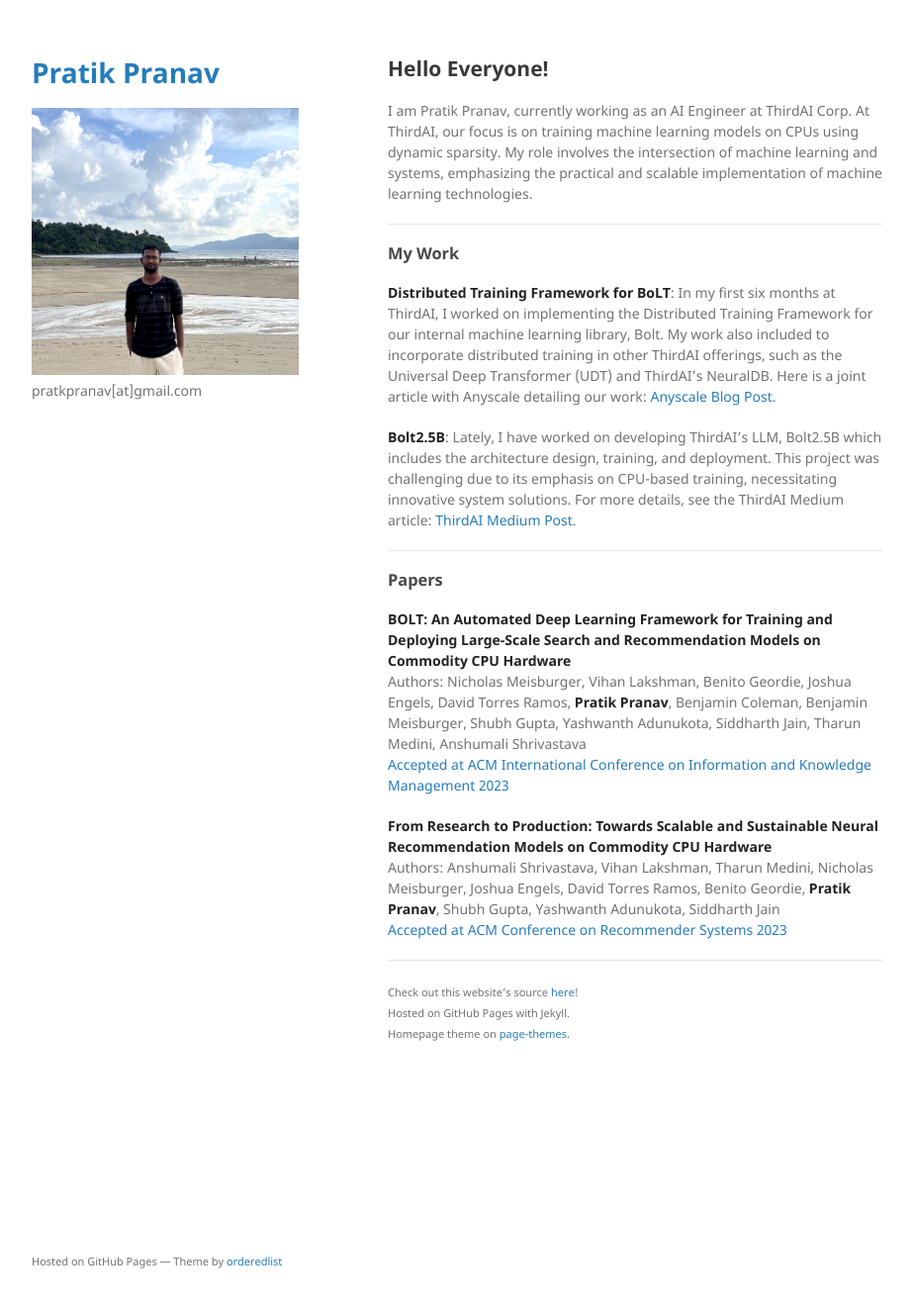
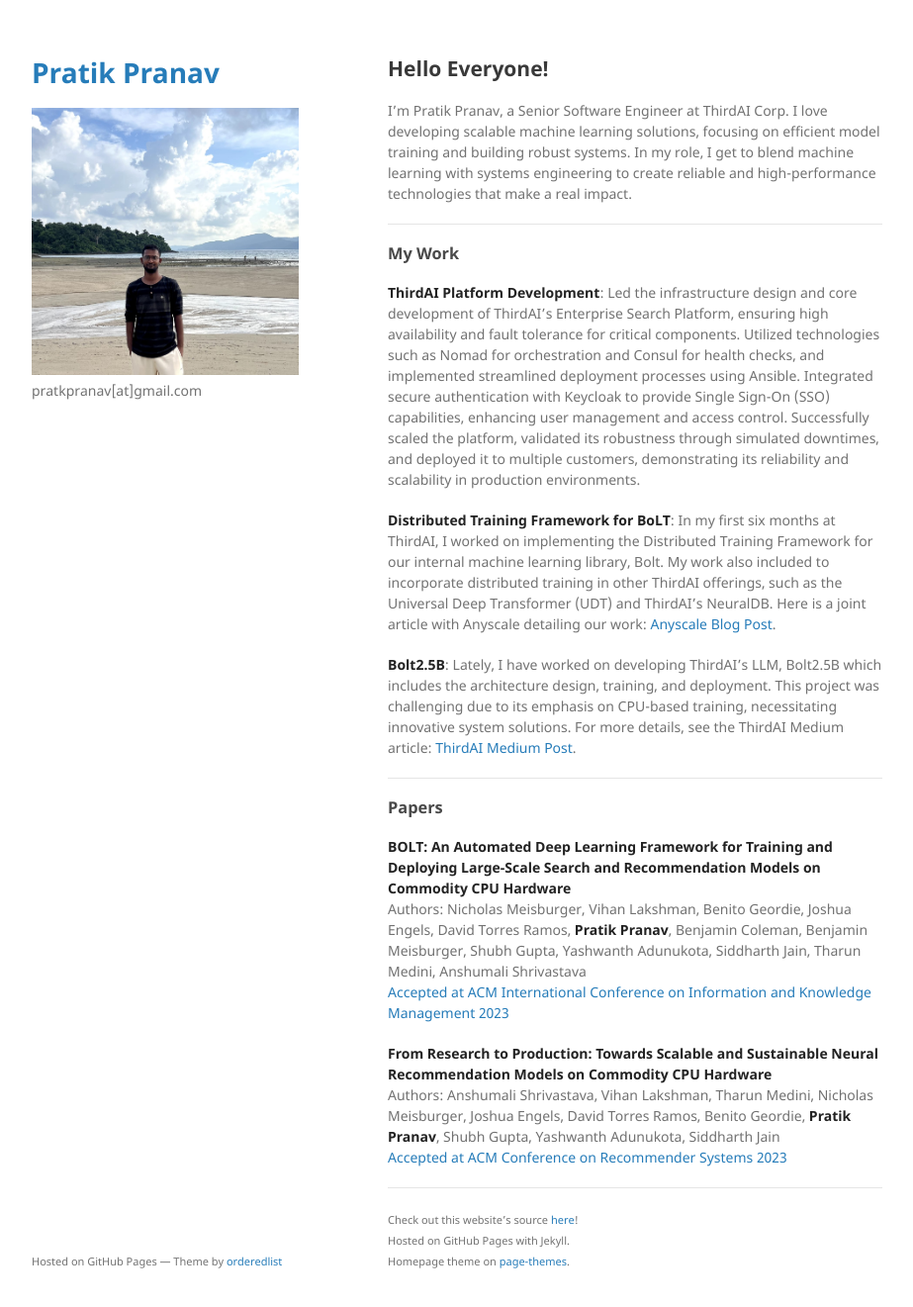
Before and after one commit to pratkpranav/pratkpranav.github.io, a Jekyll site: the page built from index.md, in a window 1280 px wide and 1354 px high. Shown: the top 1321 px of the window at 99% size, without its empty margins (178-1101 px from the left). Built offline with Jekyll 4.4.1, drawn with Linux system fonts in a browser that asks for light colours.

Commit message:
small change

```diff
--- a/index.md
+++ b/index.md
@@ -5,11 +5,13 @@ title: "Pratik Pranav"
 ---
 
 ## Hello Everyone!
-I am Pratik Pranav, currently working as an AI Engineer at ThirdAI Corp. At ThirdAI, our focus is on training machine learning models on CPUs using dynamic sparsity. My role involves the intersection of machine learning and systems, emphasizing the practical and scalable implementation of machine learning technologies.
+I’m Pratik Pranav, a Senior Software Engineer at ThirdAI Corp. I love developing scalable machine learning solutions, focusing on efficient model training and building robust systems. In my role, I get to blend machine learning with systems engineering to create reliable and high-performance technologies that make a real impact.
 
 ---
 
 ### My Work
+
+**ThirdAI Platform Development**: Led the infrastructure design and core development of ThirdAI's Enterprise Search Platform, ensuring high availability and fault tolerance for critical components. Utilized technologies such as Nomad for orchestration and Consul for health checks, and implemented streamlined deployment processes using Ansible. Integrated secure authentication with Keycloak to provide Single Sign-On (SSO) capabilities, enhancing user management and access control. Successfully scaled the platform, validated its robustness through simulated downtimes, and deployed it to multiple customers, demonstrating its reliability and scalability in production environments.
 
 **Distributed Training Framework for BoLT**: In my first six months at ThirdAI, I worked on implementing the Distributed Training Framework for our internal machine learning library, Bolt. My work also included to incorporate distributed training in other ThirdAI offerings, such as the Universal Deep Transformer (UDT) and ThirdAI's NeuralDB. Here is a joint article with Anyscale detailing our work: [Anyscale Blog Post](https://www.anyscale.com/blog/how-thirdai-uses-ray-for-parallel-training-of-billion-parameter-neural-networks-on-commodity-cpus).
 
```
